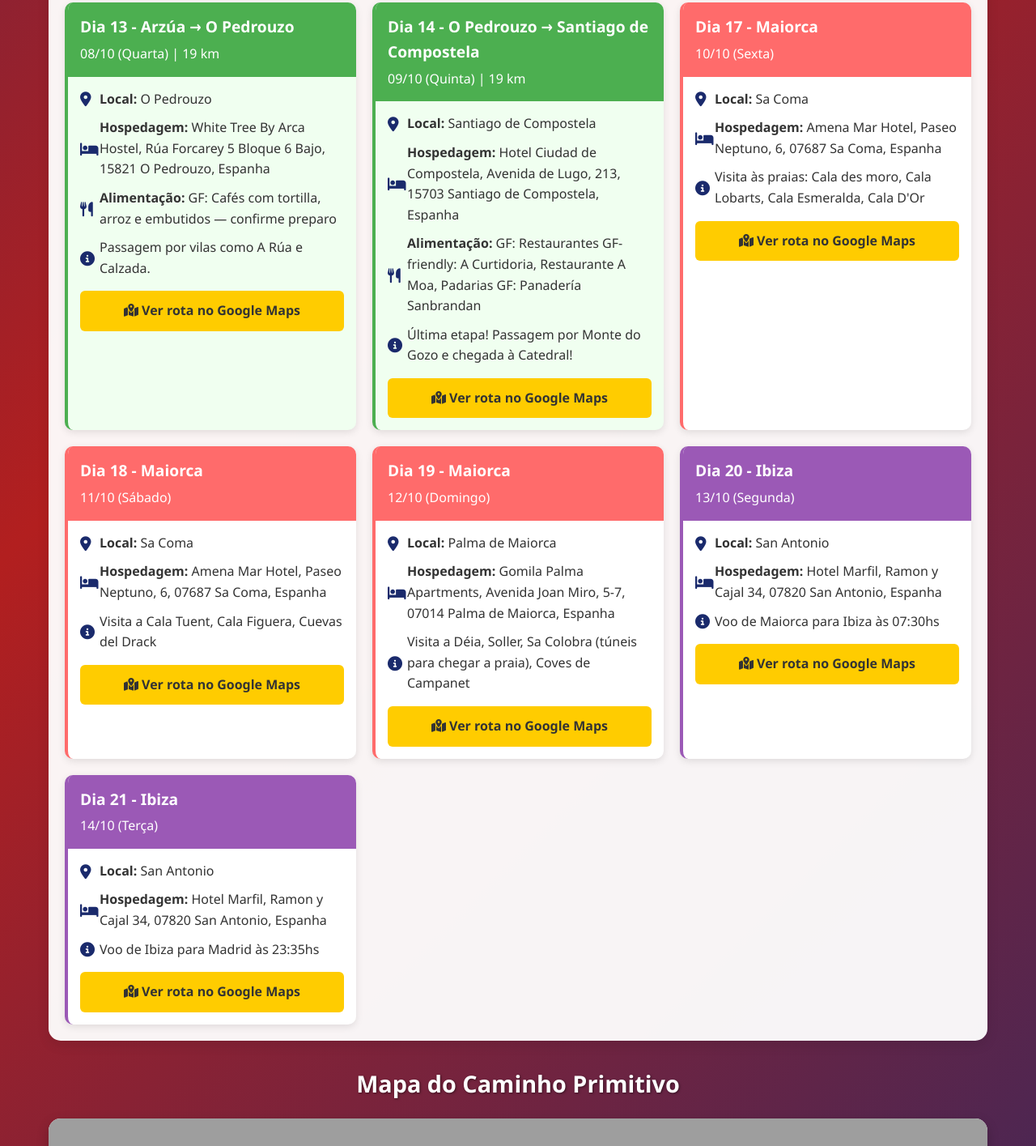
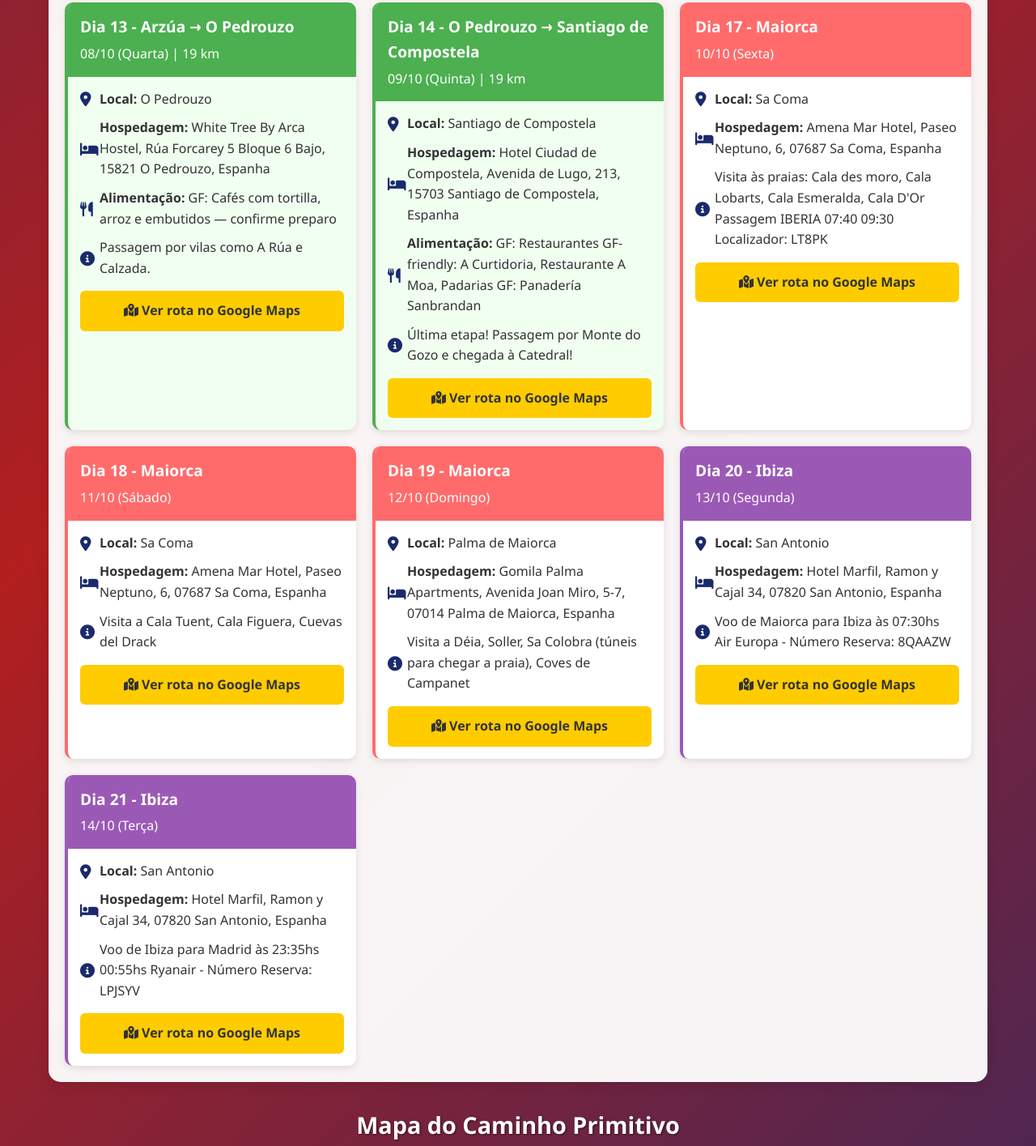
Before and after one commit to xgranville/caminho-primitivo, a plain HTML site: page index.html in a window 1280 px wide. Shown: the part 2342-3757 px from the top of the page at 81% size. Drawn offline with Linux system fonts and the light colour scheme; some packages are replaced by stand-ins of ours; grey boxes are pictures that could not be loaded.

Commit message:
Update index.html

```diff
--- a/index.html
+++ b/index.html
@@ -558,7 +558,7 @@
                 data: "10/10 (Sexta)",
                 localizacao: "Sa Coma",
                 hospedagem: "Amena Mar Hotel, Paseo Neptuno, 6, 07687 Sa Coma, Espanha",
-                descricao: "Visita às praias: Cala des moro, Cala Lobarts, Cala Esmeralda, Cala D'Or",
+                descricao: "Visita às praias: Cala des moro, Cala Lobarts, Cala Esmeralda, Cala D'Or Passagem IBERIA 07:40 09:30 Localizador: LT8PK",
                 tipo: "maiorca",
                 coords: { lat: 39.3631, lng: 3.1378 }
             },
@@ -590,7 +590,7 @@
                 data: "13/10 (Segunda)",
                 localizacao: "San Antonio",
                 hospedagem: "Hotel Marfil, Ramon y Cajal 34, 07820 San Antonio, Espanha",
-                descricao: "Voo de Maiorca para Ibiza às 07:30hs",
+                descricao: "Voo de Maiorca para Ibiza às 07:30hs Air Europa - Número Reserva: 8QAAZW",
                 tipo: "ibiza",
                 coords: { lat: 38.9800, lng: 1.3000 }
             },
@@ -600,7 +600,7 @@
                 data: "14/10 (Terça)",
                 localizacao: "San Antonio",
                 hospedagem: "Hotel Marfil, Ramon y Cajal 34, 07820 San Antonio, Espanha",
-                descricao: "Voo de Ibiza para Madrid às 23:35hs",
+                descricao: "Voo de Ibiza para Madrid às 23:35hs 00:55hs Ryanair - Número Reserva: LPJSYV",
                 tipo: "ibiza",
                 coords: { lat: 38.9800, lng: 1.3000 }
             }
```
